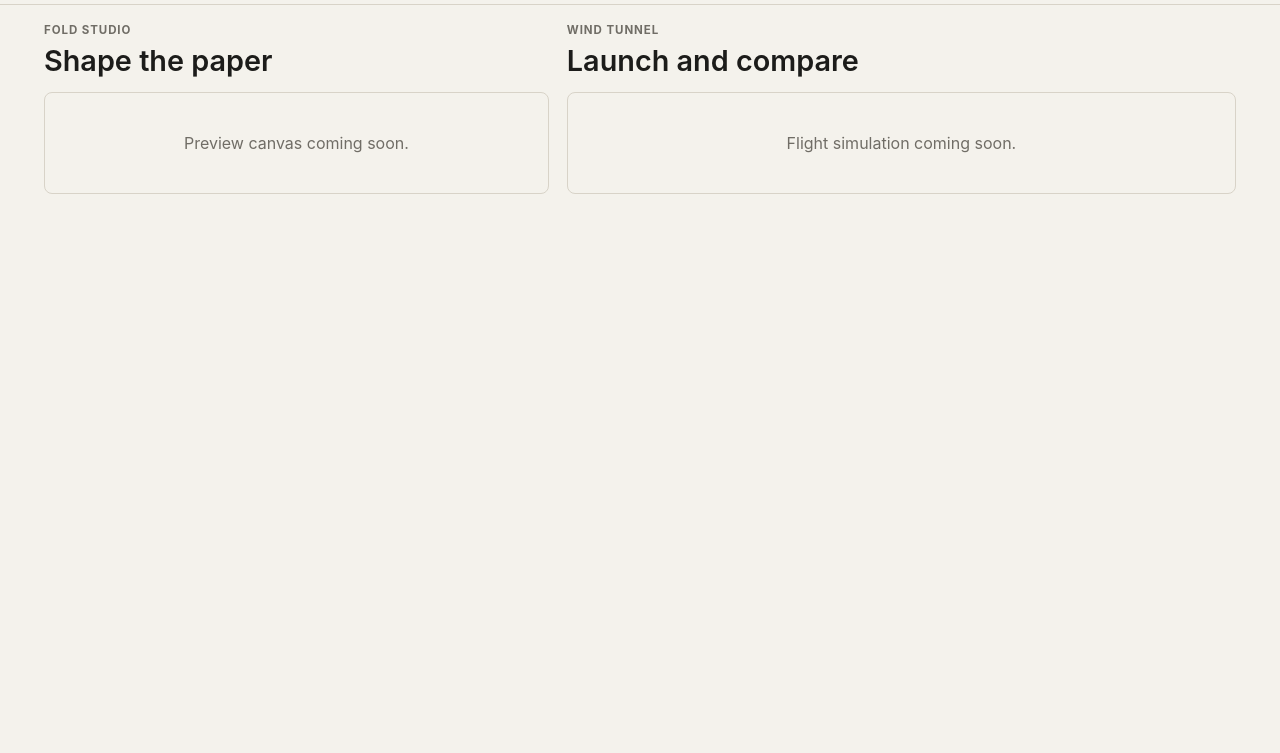
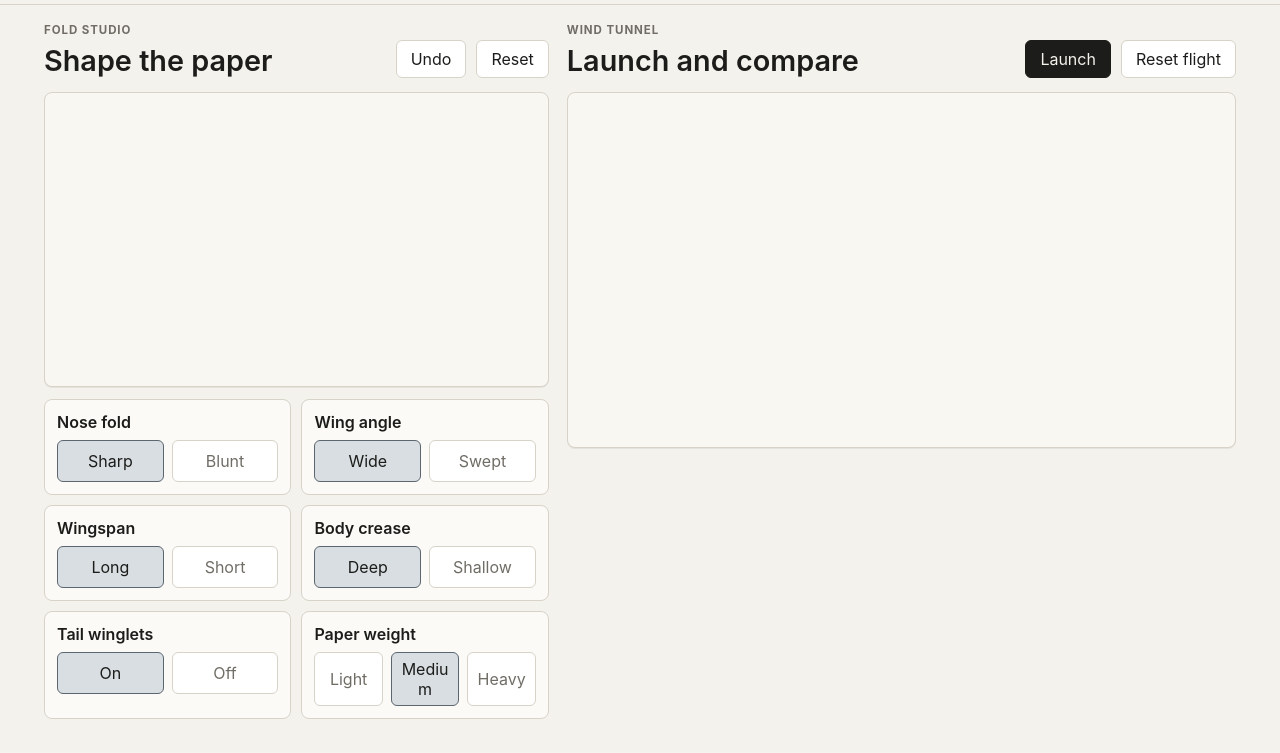
Before and after one commit to Mirvo19/paper-sim, a plain HTML site: page index.html in a window 1280 px wide. Shown: the part 137-890 px from the top of the page. Before the commit the page ends 800 px from the top, so only its background shows below. Drawn offline with Linux system fonts and the light colour scheme.

Commit message:
add fold definitions and choice button controls

```diff
--- a/index.html
+++ b/index.html
@@ -21,10 +21,17 @@
           <p class="eyebrow">Fold studio</p>
           <h2 id="studioTitle">Shape the paper</h2>
         </div>
+        <div class="button-row">
+          <button id="undoFold" type="button">Undo</button>
+          <button id="resetDesign" type="button">Reset</button>
+        </div>
       </div>
+
       <div class="preview-shell">
-        <p class="placeholder">Preview canvas coming soon.</p>
+        <canvas id="previewCanvas" width="720" height="420" aria-label="Paper airplane preview"></canvas>
       </div>
+
+      <div class="fold-grid" id="foldControls"></div>
     </section>
 
     <section class="tunnel-panel" aria-labelledby="tunnelTitle">
@@ -33,11 +40,18 @@
           <p class="eyebrow">Wind tunnel</p>
           <h2 id="tunnelTitle">Launch and compare</h2>
         </div>
+        <div class="button-row">
+          <button id="launchButton" type="button">Launch</button>
+          <button id="resetFlight" type="button">Reset flight</button>
+        </div>
       </div>
+
       <div class="flight-shell">
-        <p class="placeholder">Flight simulation coming soon.</p>
+        <canvas id="flightCanvas" width="980" height="520" aria-label="Flight simulation"></canvas>
       </div>
     </section>
   </main>
+
+  <script src="script.js"></script>
 </body>
 </html>
--- a/script.js
+++ b/script.js
@@ -0,0 +1,127 @@
+const foldDefinitions = [
+  {
+    id: "nose",
+    label: "Nose fold",
+    options: [
+      { id: "sharp", label: "Sharp", drag: -0.04, mass: 0.01, cg: 0.09, lift: -0.03, stability: 0.03, silhouette: 1 },
+      { id: "blunt", label: "Blunt", drag: 0.05, mass: 0.005, cg: 0.02, lift: 0.02, stability: 0.08, silhouette: -1 }
+    ]
+  },
+  {
+    id: "wingAngle",
+    label: "Wing angle",
+    options: [
+      { id: "wide", label: "Wide", lift: 0.22, drag: 0.06, stability: 0.13, area: 0.12, silhouette: -1 },
+      { id: "swept", label: "Swept", lift: -0.04, drag: -0.035, stability: -0.03, area: -0.03, cg: 0.03, silhouette: 1 }
+    ]
+  },
+  {
+    id: "wingspan",
+    label: "Wingspan",
+    options: [
+      { id: "long", label: "Long", lift: 0.16, drag: 0.035, stability: 0.08, area: 0.16, silhouette: -1 },
+      { id: "short", label: "Short", lift: -0.08, drag: -0.035, stability: -0.05, area: -0.1, silhouette: 1 }
+    ]
+  },
+  {
+    id: "crease",
+    label: "Body crease",
+    options: [
+      { id: "deep", label: "Deep", drag: 0.02, stability: 0.18, lift: -0.01, cg: 0.02, silhouette: 1 },
+      { id: "shallow", label: "Shallow", drag: -0.01, stability: -0.1, lift: 0.04, cg: -0.02, silhouette: -1 }
+    ]
+  },
+  {
+    id: "tail",
+    label: "Tail winglets",
+    options: [
+      { id: "on", label: "On", drag: 0.035, stability: 0.2, lift: 0.03, area: 0.03, silhouette: 1 },
+      { id: "off", label: "Off", drag: -0.015, stability: -0.11, lift: 0, area: -0.02, silhouette: -1 }
+    ]
+  },
+  {
+    id: "paper",
+    label: "Paper weight",
+    options: [
+      { id: "light", label: "Light", mass: -0.045, drag: 0.015, lift: 0.04, stability: -0.02, momentum: -0.08, silhouette: -1 },
+      { id: "medium", label: "Medium", mass: 0, drag: 0, lift: 0.01, stability: 0.03, momentum: 0, silhouette: 0 },
+      { id: "heavy", label: "Heavy", mass: 0.06, drag: -0.005, lift: -0.04, stability: 0.07, momentum: 0.12, silhouette: 1 }
+    ]
+  }
+];
+const defaultChoices = { nose: "sharp", wingAngle: "wide", wingspan: "long", crease: "deep", tail: "on", paper: "medium" };
+const state = {
+  choices: { ...defaultChoices }
+};
+const elements = {};
+
+document.addEventListener("DOMContentLoaded", () => {
+  cacheElements();
+  buildFoldControls();
+  bindControls();
+  renderAll();
+});
+
+function cacheElements() {
+  elements.foldControls = document.getElementById("foldControls");
+}
+
+function buildFoldControls() {
+  elements.foldControls.innerHTML = "";
+  foldDefinitions.forEach(definition => {
+    const card = document.createElement("section");
+    card.className = "fold-card";
+    const title = document.createElement("h3");
+    title.textContent = definition.label;
+    const choices = document.createElement("div");
+    choices.className = definition.options.length === 3 ? "choice-row triple" : "choice-row";
+    definition.options.forEach(option => {
+      const button = document.createElement("button");
+      button.type = "button";
+      button.className = "choice-button";
+      button.textContent = option.label;
+      button.dataset.fold = definition.id;
+      button.dataset.option = option.id;
+      choices.appendChild(button);
+    });
+    card.append(title, choices);
+    elements.foldControls.appendChild(card);
+  });
+}
+
+function bindControls() {
+  elements.foldControls.addEventListener("click", event => {
+    const button = event.target.closest(".choice-button");
+    if (!button) {
+      return;
+    }
+    applyChoice(button.dataset.fold, button.dataset.option);
+  });
+}
+
+function applyChoice(foldId, optionId) {
+  if (state.choices[foldId] === optionId) {
+    return;
+  }
+  state.choices[foldId] = optionId;
+  renderAll();
+}
+
+function renderAll() {
+  renderControls();
+}
+
+function renderControls() {
+  document.querySelectorAll(".choice-button").forEach(button => {
+    button.classList.toggle("active", state.choices[button.dataset.fold] === button.dataset.option);
+  });
+}
+
+function definitionById(id) {
+  return foldDefinitions.find(definition => definition.id === id) || foldDefinitions[0];
+}
+
+function optionById(foldId, optionId) {
+  const definition = definitionById(foldId);
+  return definition.options.find(option => option.id === optionId) || definition.options[0];
+}
--- a/style.css
+++ b/style.css
@@ -1,9 +1,17 @@
 :root {
   color-scheme: light;
   --paper: #f4f2ec;
+  --panel: #fbfaf6;
+  --panel-strong: #ffffff;
   --ink: #1c1c1a;
   --muted: #706d66;
   --line: #d8d3c8;
+  --accent: #5c6670;
+  --accent-soft: #d8dee1;
+  --danger: #a9694f;
+  --canvas: #f8f7f1;
+  --shadow: rgba(28, 28, 26, 0.07);
+  --mono: ui-monospace, SFMono-Regular, Menlo, Monaco, Consolas, "Liberation Mono", "Courier New", monospace;
   --sans: Inter, ui-sans-serif, system-ui, -apple-system, BlinkMacSystemFont, "Segoe UI", sans-serif;
 }
 
@@ -24,8 +32,50 @@ body {
   color: var(--ink);
 }
 
+button,
+input {
+  font: inherit;
+}
+
+button {
+  border: 1px solid var(--line);
+  background: var(--panel-strong);
+  color: var(--ink);
+  min-height: 38px;
+  border-radius: 6px;
+  padding: 0 14px;
+  cursor: pointer;
+}
+
+button:hover {
+  border-color: var(--accent);
+}
+
+button:focus-visible,
+input:focus-visible {
+  outline: 2px solid var(--accent);
+  outline-offset: 2px;
+}
+
+button.primary,
+#launchButton {
+  background: var(--ink);
+  color: var(--paper);
+  border-color: var(--ink);
+}
+
+.topbar {
+  display: flex;
+  justify-content: space-between;
+  align-items: center;
+  gap: 18px;
+  padding: 28px clamp(16px, 4vw, 44px) 18px;
+  border-bottom: 1px solid var(--line);
+}
+
 h1,
 h2,
+h3,
 p {
   margin: 0;
 }
@@ -34,11 +84,17 @@ h1 {
   font-size: clamp(2.2rem, 7vw, 5.2rem);
   line-height: 0.9;
   font-weight: 620;
+  letter-spacing: 0;
 }
 
 h2 {
   font-size: clamp(1.2rem, 2.4vw, 1.8rem);
   font-weight: 590;
+}
+
+h3 {
+  font-size: 1rem;
+  font-weight: 620;
 }
 
 .eyebrow {
@@ -50,9 +106,11 @@ h2 {
   margin-bottom: 6px;
 }
 
-.topbar {
-  padding: 28px clamp(16px, 4vw, 44px) 18px;
-  border-bottom: 1px solid var(--line);
+.button-row {
+  display: flex;
+  align-items: center;
+  gap: 10px;
+  flex-wrap: wrap;
 }
 
 .layout {
@@ -78,18 +136,57 @@ h2 {
 .preview-shell,
 .flight-shell {
   border: 1px solid var(--line);
-  background: var(--paper);
+  background: var(--canvas);
   border-radius: 8px;
+  overflow: hidden;
+  box-shadow: 0 1px 0 var(--shadow);
 }
 
-.placeholder {
-  padding: 40px 16px;
-  color: var(--muted);
-  text-align: center;
+canvas {
+  display: block;
+  width: 100%;
+  height: auto;
+  touch-action: none;
 }
 
-@media (max-width: 1040px) {
-  .layout {
-    grid-template-columns: 1fr;
-  }
+.fold-grid {
+  display: grid;
+  grid-template-columns: repeat(2, minmax(0, 1fr));
+  gap: 10px;
+  margin-top: 12px;
 }
+
+.fold-card {
+  border: 1px solid var(--line);
+  background: var(--panel);
+  border-radius: 8px;
+  padding: 12px;
+}
+
+.fold-card h3 {
+  margin-bottom: 8px;
+}
+
+.choice-row {
+  display: grid;
+  grid-template-columns: repeat(2, minmax(0, 1fr));
+  gap: 8px;
+}
+
+.choice-row.triple {
+  grid-template-columns: repeat(3, minmax(0, 1fr));
+}
+
+.choice-button {
+  min-height: 42px;
+  padding: 6px 9px;
+  color: var(--muted);
+  background: var(--panel-strong);
+  overflow-wrap: anywhere;
+}
+
+.choice-button.active {
+  color: var(--ink);
+  border-color: var(--accent);
+  background: var(--accent-soft);
+}
```
